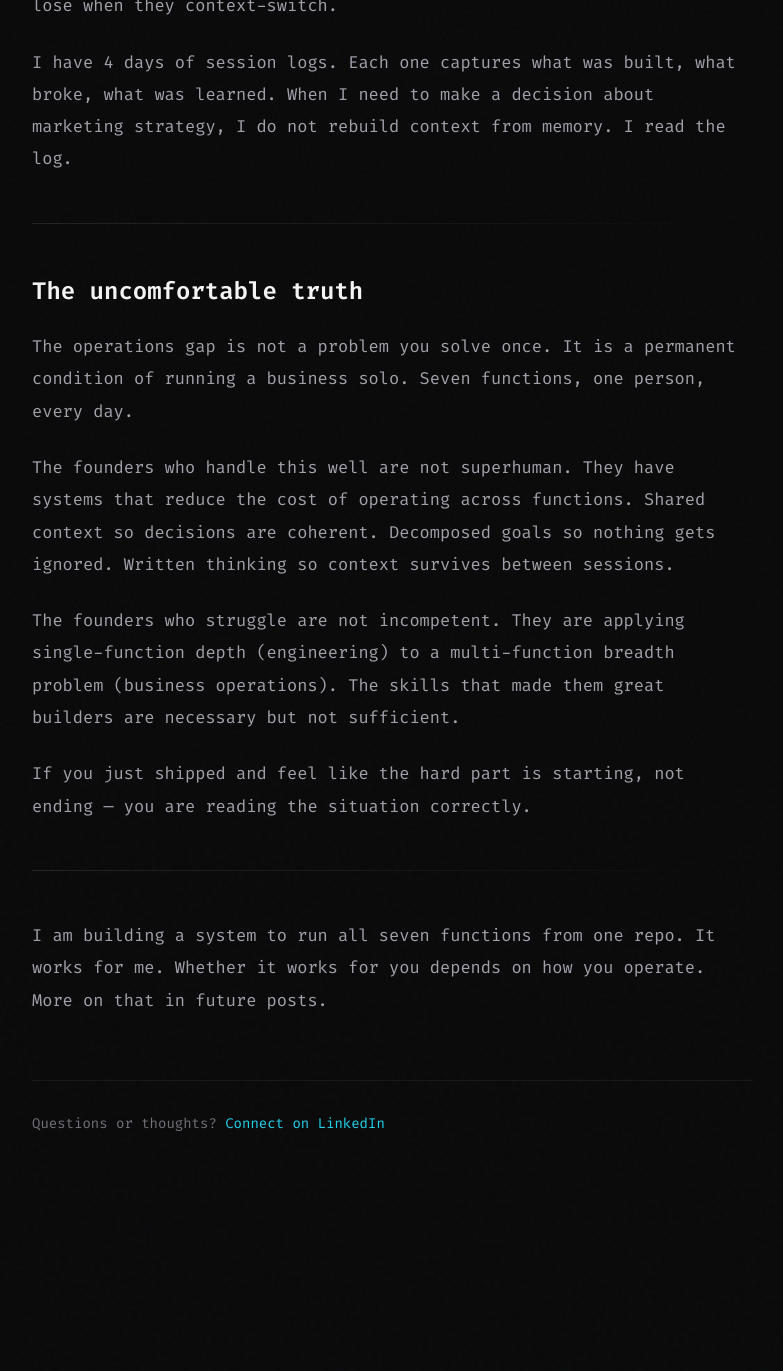
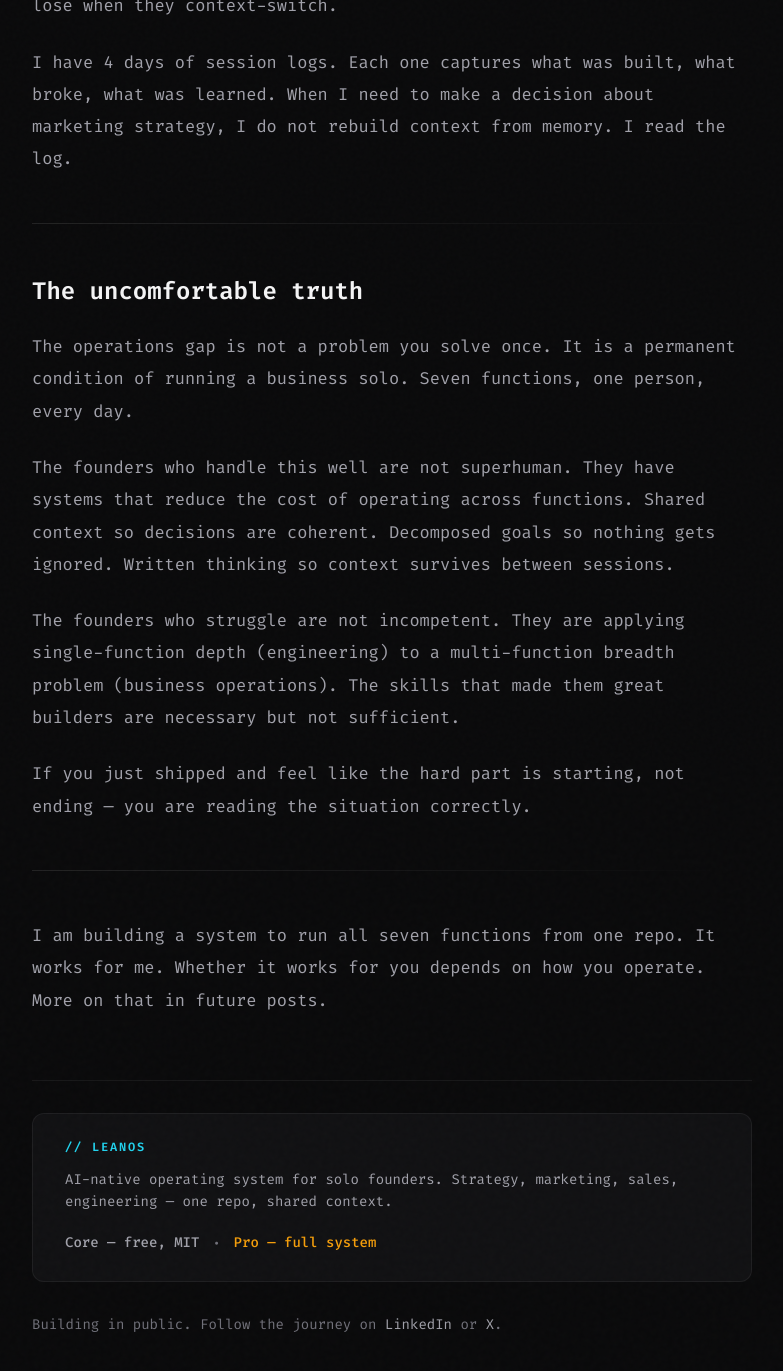
Before and after one commit to BellaBe/bellabe.github.io, a Jekyll site: the page built from _posts/2026-02-05-you-built-the-product-now-what.md, in a window 1280 px wide and 1400 px high, scrolled down 5269 px. Shown: the top 1371 px of the window, without its empty margins (248-1031 px from the left). Built offline with Jekyll 4.4.1, drawn with Linux system fonts in a browser that asks for light colours; before the commit the page ends 6468 px from its top, so only the background shows below that.

Commit message:
updated footer

```diff
--- a/_layouts/post.html
+++ b/_layouts/post.html
@@ -26,15 +26,19 @@ layout: default
       {{ content }}
     </div>
 
-    {% if page.leanos_ref %}
-    <div class="leanos-reference">
-      <h3>LeanOS</h3>
-      <p><a href="https://github.com/BellaBe/lean-os" target="_blank" rel="noopener">Core (free, MIT)</a> · <a href="https://bellabe.gumroad.com/l/leanos-pro" target="_blank" rel="noopener">Pro — 190+ skills, 40+ agents</a></p>
-    </div>
-    {% endif %}
-
     <footer class="post-footer">
-      <p>Questions or thoughts? <a href="{{ site.author.linkedin }}" target="_blank" rel="noopener">Connect on LinkedIn</a></p>
+      <div class="footer-cta">
+        <div class="footer-cta-label">// LeanOS</div>
+        <p class="footer-cta-description">AI-native operating system for solo founders. Strategy, marketing, sales, engineering — one repo, shared context.</p>
+        <div class="footer-cta-links">
+          <a href="https://github.com/BellaBe/lean-os" target="_blank" rel="noopener" class="footer-link footer-link--core">Core — free, MIT</a>
+          <span class="footer-link-separator">·</span>
+          <a href="https://bellabe.gumroad.com/l/leanos-pro" target="_blank" rel="noopener" class="footer-link footer-link--pro">Pro — full system</a>
+        </div>
+      </div>
+      <div class="footer-connect">
+        <p>Building in public. Follow the journey on <a href="{{ site.author.linkedin }}" target="_blank" rel="noopener">LinkedIn</a> or <a href="https://x.com/ArtificialBella" target="_blank" rel="noopener">X</a>.</p>
+      </div>
     </footer>
   </article>
 </div>
--- a/assets/css/main.css
+++ b/assets/css/main.css
@@ -1347,50 +1347,90 @@ body.light .icon-sun { display: inline; }
   margin: var(--space-12) 0;
 }
 
-/* LeanOS Reference Box */
-.leanos-reference {
+/* Post Footer */
+.post-footer {
+  margin-top: var(--space-12);
+  border-top: 1px solid var(--color-border-subtle);
+  padding-top: var(--space-8);
+}
+
+/* Footer CTA Block */
+.footer-cta {
   border: 1px solid var(--color-border-subtle);
   border-radius: var(--radius-lg);
   padding: var(--space-6) var(--space-8);
-  margin: var(--space-12) 0;
-}
-
-.leanos-reference h3 {
-  font-family: var(--font-mono);
-  font-size: var(--font-size-sm);
+  margin-bottom: var(--space-8);
+  background: var(--color-bg-secondary, rgba(255, 255, 255, 0.02));
+}
+
+.footer-cta-label {
+  font-family: var(--font-mono);
+  font-size: var(--font-size-xs);
   font-weight: var(--font-weight-semibold);
-  color: var(--color-text-primary);
-  margin-bottom: var(--space-2);
-}
-
-.leanos-reference p {
+  color: var(--color-accent-primary);
+  text-transform: uppercase;
+  letter-spacing: 0.15em;
+  margin-bottom: var(--space-3);
+}
+
+.footer-cta-description {
+  font-size: var(--font-size-sm);
+  color: var(--color-text-secondary);
+  line-height: 1.6;
+  margin: 0 0 var(--space-4) 0;
+}
+
+.footer-cta-links {
+  display: flex;
+  align-items: center;
+  gap: var(--space-3);
+}
+
+.footer-link {
+  font-family: var(--font-mono);
+  font-size: var(--font-size-sm);
+  font-weight: var(--font-weight-medium);
+  text-decoration: none;
+  transition: color 0.2s;
+}
+
+.footer-link--core {
+  color: var(--color-text-secondary);
+}
+
+.footer-link--core:hover {
+  color: var(--color-accent-primary);
+}
+
+.footer-link--pro {
+  color: var(--color-accent-warm);
+}
+
+.footer-link--pro:hover {
+  color: var(--color-accent-primary);
+}
+
+.footer-link-separator {
+  color: var(--color-text-tertiary);
+}
+
+/* Footer Connect */
+.footer-connect {
+  color: var(--color-text-tertiary);
+  font-size: var(--font-size-sm);
+}
+
+.footer-connect p {
   margin: 0;
-  font-size: var(--font-size-sm);
-  color: var(--color-text-secondary);
-}
-
-.leanos-reference p a:first-of-type {
-  color: var(--color-text-secondary);
-}
-
-.leanos-reference p a:first-of-type:hover {
-  color: var(--color-accent-primary);
-}
-
-.leanos-reference p a:last-of-type {
-  color: var(--color-accent-warm);
-}
-
-.leanos-reference p a:last-of-type:hover {
-  color: var(--color-accent-primary);
-}
-
-/* Post Footer */
-.post-footer {
-  padding-top: var(--space-8);
-  border-top: 1px solid var(--color-border-subtle);
-  color: var(--color-text-tertiary);
-  font-size: var(--font-size-sm);
+}
+
+.footer-connect a {
+  color: var(--color-text-secondary);
+  transition: color 0.2s;
+}
+
+.footer-connect a:hover {
+  color: var(--color-accent-primary);
 }
 
 /* -----------------------------------------------------------------------------
```
Also changed, not shown: _posts/2025-12-15-how-leanos-emerged-from-chaos.md (+0 -1 lines).
